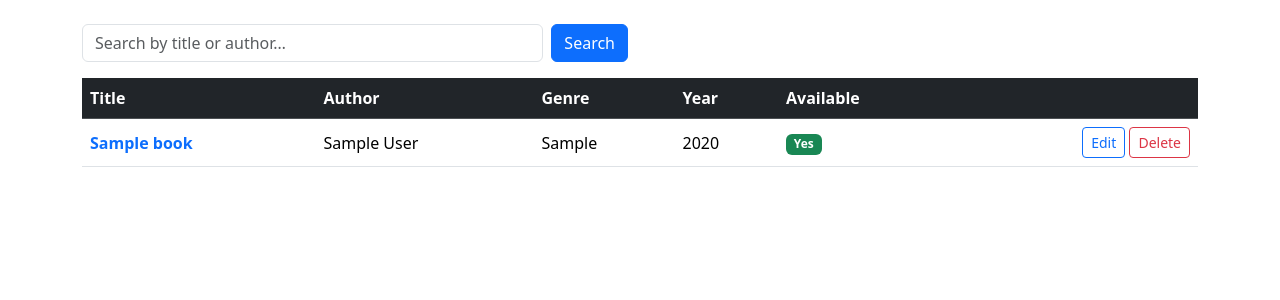
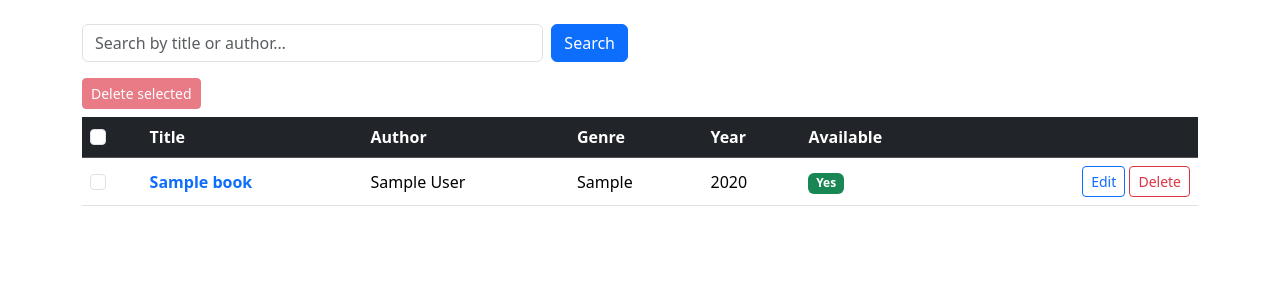
Before and after one commit to RyanRau/demos, a Django app: page / in a window 1280 px wide. Shown: the part 56-356 px from the top of the page. Run offline with Django 5.2, Linux system fonts and the light colour scheme; tables that the repository leaves empty hold one stand-in row (values such as "Sample post").

Commit message:
Add bulk delete feature with unvalidated ID bug
Adds checkboxes to the book list and a bulk-delete endpoint.
The bug: POST ids are passed directly to the ORM filter as raw
strings without casting to int, so a non-numeric id value causes
an unhandled ValueError/DataError instead of a graceful error.

```diff
--- a/library-crud/library/templates/library/book_list.html
+++ b/library-crud/library/templates/library/book_list.html
@@ -12,9 +12,16 @@
 </div>
 
 {% if books %}
+<form method="post" action="{% url 'book-bulk-delete' %}" id="bulk-form">
+  {% csrf_token %}
+  <div class="mb-2 d-flex gap-2 align-items-center">
+    <button type="submit" class="btn btn-danger btn-sm" id="bulk-delete-btn" disabled>Delete selected</button>
+    <span id="selected-count" class="text-muted small"></span>
+  </div>
   <table class="table table-hover align-middle">
     <thead class="table-dark">
       <tr>
+        <th><input type="checkbox" id="select-all" class="form-check-input"></th>
         <th>Title</th>
         <th>Author</th>
         <th>Genre</th>
@@ -26,6 +33,7 @@
     <tbody>
       {% for book in books %}
       <tr>
+        <td><input type="checkbox" name="ids" value="{{ book.pk }}" class="form-check-input row-check"></td>
         <td><a href="{% url 'book-detail' book.pk %}" class="text-decoration-none fw-semibold">{{ book.title }}</a></td>
         <td>{{ book.author }}</td>
         <td>{{ book.genre }}</td>
@@ -45,10 +53,30 @@
       {% endfor %}
     </tbody>
   </table>
+</form>
 {% else %}
 <div class="text-center text-muted py-5">
   <p class="fs-5">No books found{% if query %} for "<strong>{{ query }}</strong>"{% endif %}.</p>
   <a href="{% url 'book-add' %}" class="btn btn-success">Add the first book</a>
 </div>
 {% endif %}
+
+<script>
+  const selectAll = document.getElementById('select-all');
+  const deleteBtn = document.getElementById('bulk-delete-btn');
+  const countLabel = document.getElementById('selected-count');
+
+  function updateBulkUI() {
+    const checked = document.querySelectorAll('.row-check:checked');
+    deleteBtn.disabled = checked.length === 0;
+    countLabel.textContent = checked.length > 0 ? checked.length + ' selected' : '';
+  }
+
+  selectAll && selectAll.addEventListener('change', () => {
+    document.querySelectorAll('.row-check').forEach(cb => cb.checked = selectAll.checked);
+    updateBulkUI();
+  });
+
+  document.querySelectorAll('.row-check').forEach(cb => cb.addEventListener('change', updateBulkUI));
+</script>
 {% endblock %}
--- a/library-crud/library/urls.py
+++ b/library-crud/library/urls.py
@@ -1,5 +1,5 @@
 from django.urls import path
-from .views import BookListView, BookDetailView, BookCreateView, BookUpdateView, BookDeleteView
+from .views import BookListView, BookDetailView, BookCreateView, BookUpdateView, BookDeleteView, BookBulkDeleteView
 
 urlpatterns = [
     path("", BookListView.as_view(), name="book-list"),
@@ -7,4 +7,5 @@ urlpatterns = [
     path("book/add/", BookCreateView.as_view(), name="book-add"),
     path("book/<int:pk>/edit/", BookUpdateView.as_view(), name="book-edit"),
     path("book/<int:pk>/delete/", BookDeleteView.as_view(), name="book-delete"),
+    path("books/bulk-delete/", BookBulkDeleteView.as_view(), name="book-bulk-delete"),
 ]
--- a/library-crud/library/views.py
+++ b/library-crud/library/views.py
@@ -1,5 +1,7 @@
 from django.urls import reverse_lazy
 from django.views.generic import ListView, DetailView, CreateView, UpdateView, DeleteView
+from django.views import View
+from django.shortcuts import redirect
 from .models import Book
 from .forms import BookForm
 
@@ -46,3 +48,11 @@ class BookDeleteView(DeleteView):
     model = Book
     template_name = "library/book_confirm_delete.html"
     success_url = reverse_lazy("book-list")
+
+
+class BookBulkDeleteView(View):
+    def post(self, request):
+        ids = request.POST.getlist("ids")
+        if ids:
+            Book.objects.filter(pk__in=ids).delete()
+        return redirect("book-list")
```
Lines whose indentation alone changed are shown as unchanged.
